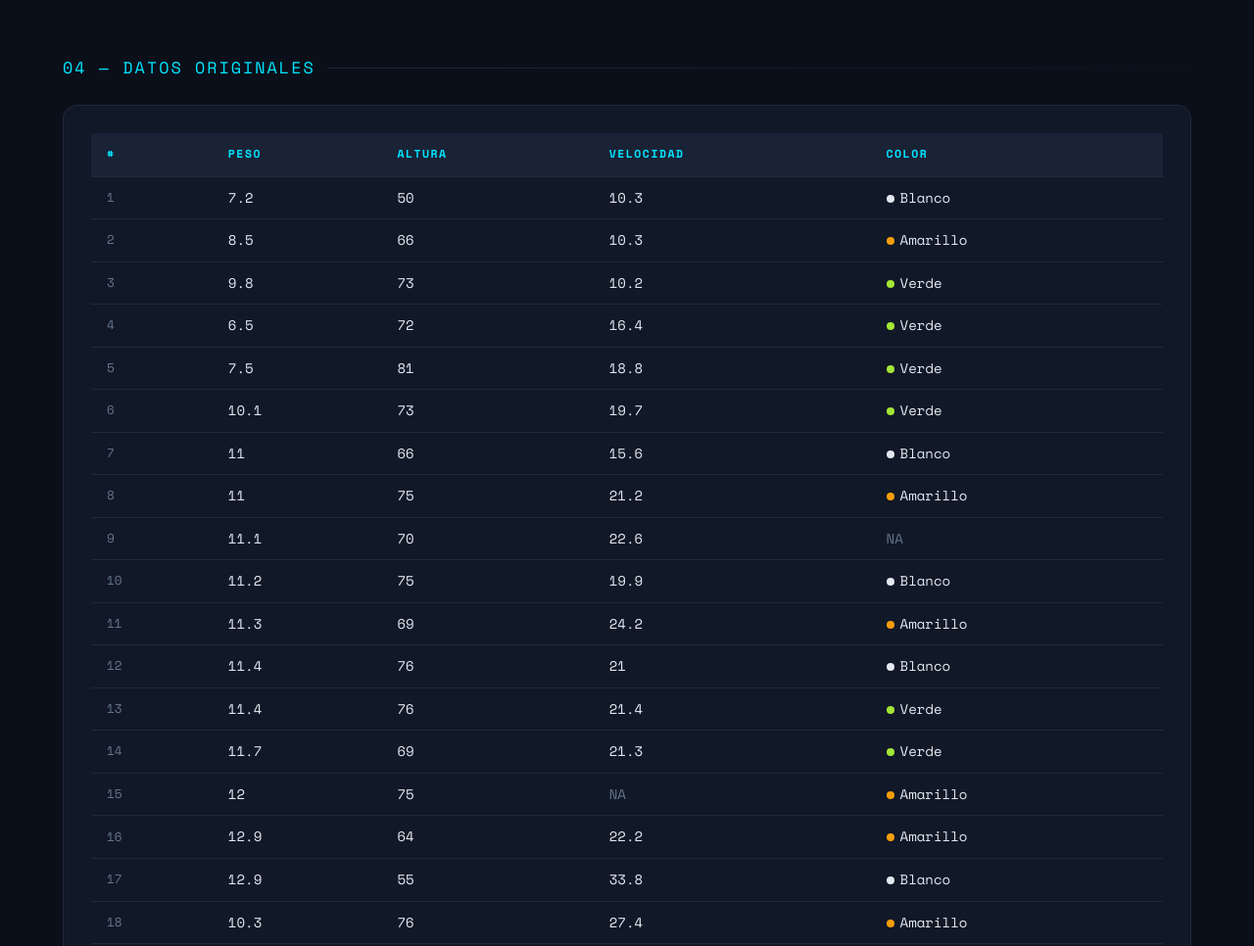
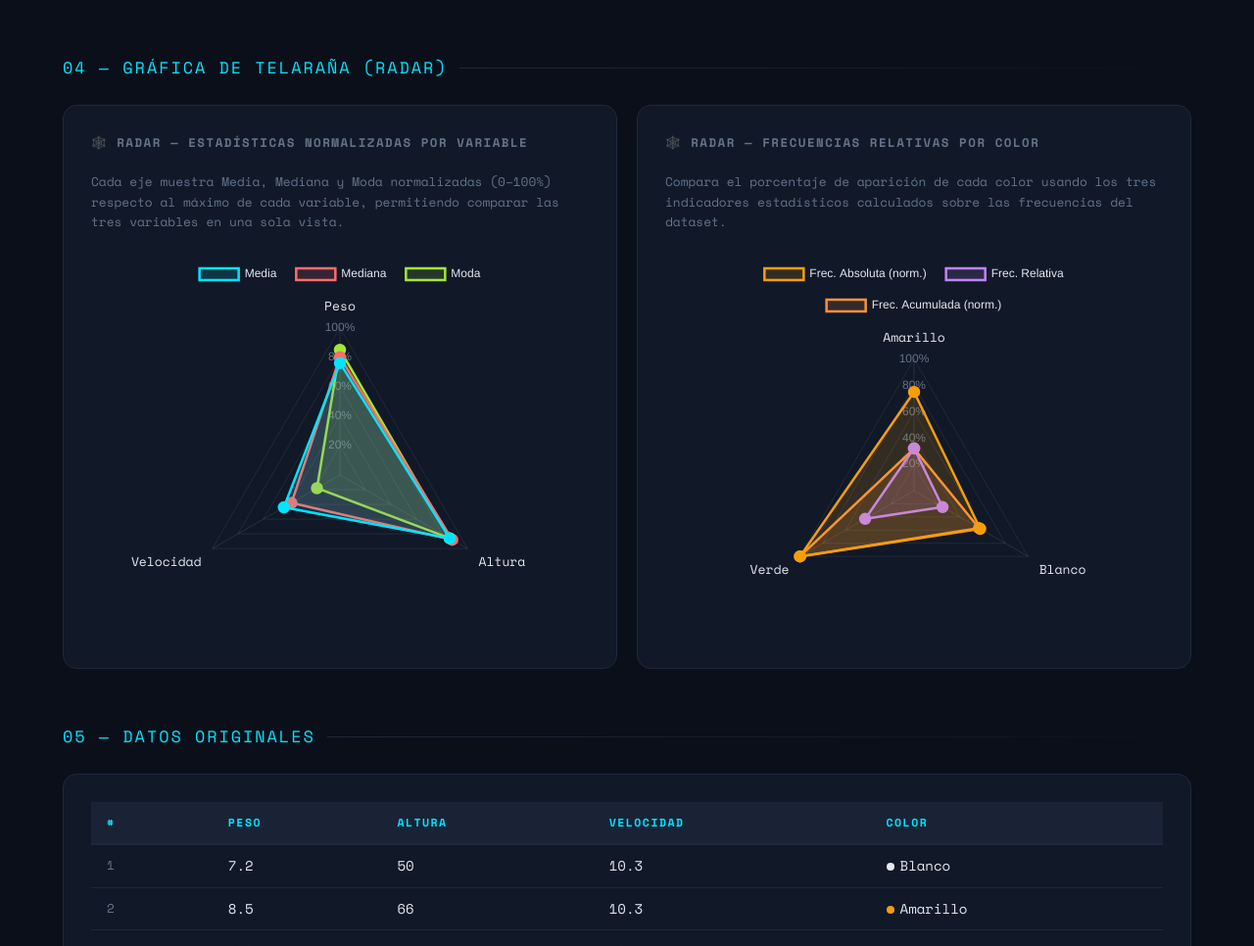
Before and after one commit to Icedthiago/Examen, a plain HTML site: page index.html in a window 1280 px wide. Shown: the part 2235-3201 px from the top of the page at 98% size. Drawn offline with nearby package versions, Linux system fonts and the light colour scheme.

Commit message:
Add files via upload

```diff
--- a/index.html
+++ b/index.html
@@ -175,7 +175,27 @@
     <div class="chart-card" style="margin-top:18px"><h4>📋 Tabla — Velocidad</h4><div class="table-wrap"><table id="tableVel"></table></div></div>
   </div>
 
-  <div class="section-title">04 — Datos Originales</div>
+  <div class="section-title">04 — Gráfica de Telaraña (Radar)</div>
+  <div class="chart-grid">
+    <div class="chart-card">
+      <h4>🕸️ Radar — Estadísticas Normalizadas por Variable</h4>
+      <p style="font-size:.8rem;color:var(--muted);margin-bottom:16px;font-family:var(--mono)">
+        Cada eje muestra Media, Mediana y Moda normalizadas (0–100%) respecto al máximo de cada variable,
+        permitiendo comparar las tres variables en una sola vista.
+      </p>
+      <div style="position:relative;height:400px"><canvas id="radarChart"></canvas></div>
+    </div>
+    <div class="chart-card">
+      <h4>🕸️ Radar — Frecuencias Relativas por Color</h4>
+      <p style="font-size:.8rem;color:var(--muted);margin-bottom:16px;font-family:var(--mono)">
+        Compara el porcentaje de aparición de cada color usando los tres indicadores estadísticos
+        calculados sobre las frecuencias del dataset.
+      </p>
+      <div style="position:relative;height:400px"><canvas id="radarColor"></canvas></div>
+    </div>
+  </div>
+
+  <div class="section-title">05 — Datos Originales</div>
   <div class="chart-card">
     <div class="table-wrap"><table id="rawTable"></table></div>
   </div>
@@ -321,6 +341,137 @@ function switchTab(name, e) {
   document.getElementById('tab-' + name).classList.add('active');
   e.target.classList.add('active');
 }
+
+// ── RADAR 1: Estadísticas normalizadas por variable ───────────────────────────
+// Normaliza un valor entre 0 y 1 respecto al máximo de esa variable
+function norm(val, max) { return Math.round((val / max) * 100) / 100; }
+
+const vars   = ['peso', 'altura', 'velocidad'];
+const labels = ['Peso', 'Altura', 'Velocidad'];
+const maxVal = vars.map(v => DATA.stats[v].max);
+
+// Cada dataset = una medida estadística (media, mediana, moda)
+// Los valores se normalizan para que los 3 ejes sean comparables
+const radarDatasets = [
+  {
+    label: 'Media',
+    data:  vars.map((v,i) => norm(DATA.stats[v].media,   maxVal[i])),
+    borderColor:      '#00e5ff',
+    backgroundColor:  'rgba(0,229,255,0.15)',
+    borderWidth: 2.5, pointRadius: 5,
+    pointBackgroundColor: '#00e5ff',
+  },
+  {
+    label: 'Mediana',
+    data:  vars.map((v,i) => norm(DATA.stats[v].mediana, maxVal[i])),
+    borderColor:      '#ff6b6b',
+    backgroundColor:  'rgba(255,107,107,0.15)',
+    borderWidth: 2.5, pointRadius: 5,
+    pointBackgroundColor: '#ff6b6b',
+  },
+  {
+    label: 'Moda',
+    data:  vars.map((v,i) => norm(DATA.stats[v].moda.valores[0], maxVal[i])),
+    borderColor:      '#a3e635',
+    backgroundColor:  'rgba(163,230,53,0.15)',
+    borderWidth: 2.5, pointRadius: 5,
+    pointBackgroundColor: '#a3e635',
+  },
+];
+
+const radarScaleOpts = {
+  angleLines:  { color: 'rgba(255,255,255,0.1)' },
+  grid:        { color: 'rgba(255,255,255,0.08)' },
+  pointLabels: { color: '#e2e8f0', font: { size: 13, family: "'Space Mono'" } },
+  ticks: {
+    color: '#64748b',
+    backdropColor: 'transparent',
+    stepSize: 0.2,
+    callback: v => (v * 100).toFixed(0) + '%'
+  },
+  min: 0, max: 1,
+};
+
+new Chart(document.getElementById('radarChart'), {
+  type: 'radar',
+  data: { labels, datasets: radarDatasets },
+  options: {
+    responsive: true, maintainAspectRatio: false,
+    plugins: {
+      legend: { labels: { color: '#e2e8f0', font: { size: 12 }, padding: 20 } },
+      tooltip: {
+        callbacks: {
+          label: ctx => {
+            const v    = vars[ctx.dataIndex];
+            const sfx  = ctx.dataset.label.toLowerCase();
+            const real = sfx === 'media'   ? DATA.stats[v].media
+                       : sfx === 'mediana' ? DATA.stats[v].mediana
+                       :                    DATA.stats[v].moda.valores[0];
+            return ` ${ctx.dataset.label}: ${real} (${(ctx.raw*100).toFixed(1)}%)`;
+          }
+        }
+      }
+    },
+    scales: { r: radarScaleOpts },
+  }
+});
+
+// ── RADAR 2: Frecuencias relativas por color ──────────────────────────────────
+// Ejes = colores; datasets = frec. absoluta, relativa y acumulada (normalizadas)
+const colorKeys   = Object.keys(DATA.color_fa);
+const maxAcum     = Math.max(...Object.values(DATA.color_acum));
+const maxAbs      = Math.max(...Object.values(DATA.color_fa));
+
+new Chart(document.getElementById('radarColor'), {
+  type: 'radar',
+  data: {
+    labels: colorKeys,
+    datasets: [
+      {
+        label: 'Frec. Absoluta (norm.)',
+        data:  colorKeys.map(k => Math.round((DATA.color_fa[k]   / maxAbs)  * 100) / 100),
+        borderColor:         '#f59e0b',
+        backgroundColor:     'rgba(245,158,11,0.15)',
+        borderWidth: 2.5, pointRadius: 5,
+        pointBackgroundColor: '#f59e0b',
+      },
+      {
+        label: 'Frec. Relativa',
+        data:  colorKeys.map(k => DATA.color_fr[k]),
+        borderColor:         '#c084fc',
+        backgroundColor:     'rgba(192,132,252,0.15)',
+        borderWidth: 2.5, pointRadius: 5,
+        pointBackgroundColor: '#c084fc',
+      },
+      {
+        label: 'Frec. Acumulada (norm.)',
+        data:  colorKeys.map(k => Math.round((DATA.color_acum[k] / maxAcum) * 100) / 100),
+        borderColor:         '#fb923c',
+        backgroundColor:     'rgba(251,146,60,0.15)',
+        borderWidth: 2.5, pointRadius: 5,
+        pointBackgroundColor: '#fb923c',
+      },
+    ]
+  },
+  options: {
+    responsive: true, maintainAspectRatio: false,
+    plugins: {
+      legend: { labels: { color: '#e2e8f0', font: { size: 12 }, padding: 20 } },
+      tooltip: {
+        callbacks: {
+          label: ctx => {
+            const k   = colorKeys[ctx.dataIndex];
+            const lbl = ctx.dataset.label;
+            if (lbl.includes('Absoluta'))  return ` Abs.: ${DATA.color_fa[k]} registros`;
+            if (lbl.includes('Relativa'))  return ` Rel.: ${(DATA.color_fr[k]*100).toFixed(1)}%`;
+            if (lbl.includes('Acumulada')) return ` Acum.: ${DATA.color_acum[k]} registros`;
+          }
+        }
+      }
+    },
+    scales: { r: radarScaleOpts },
+  }
+});
 </script>
 </body>
 </html>
```
